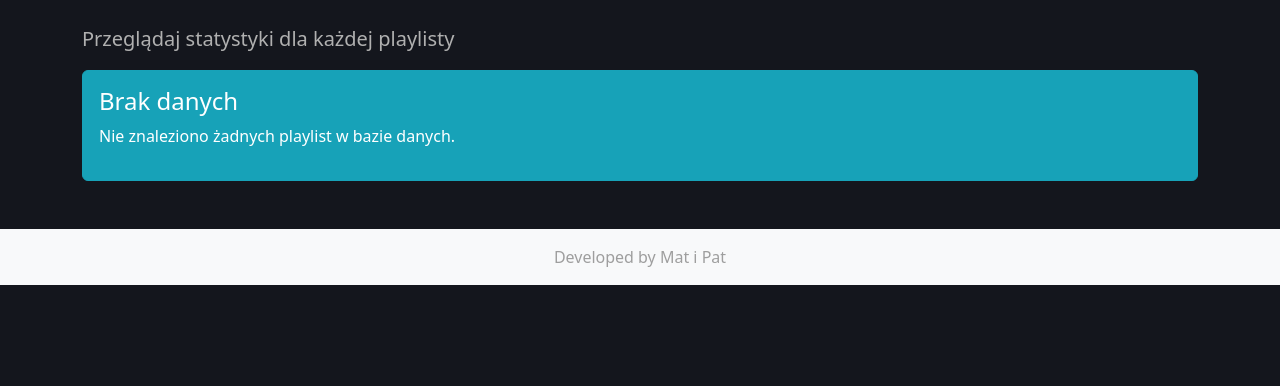
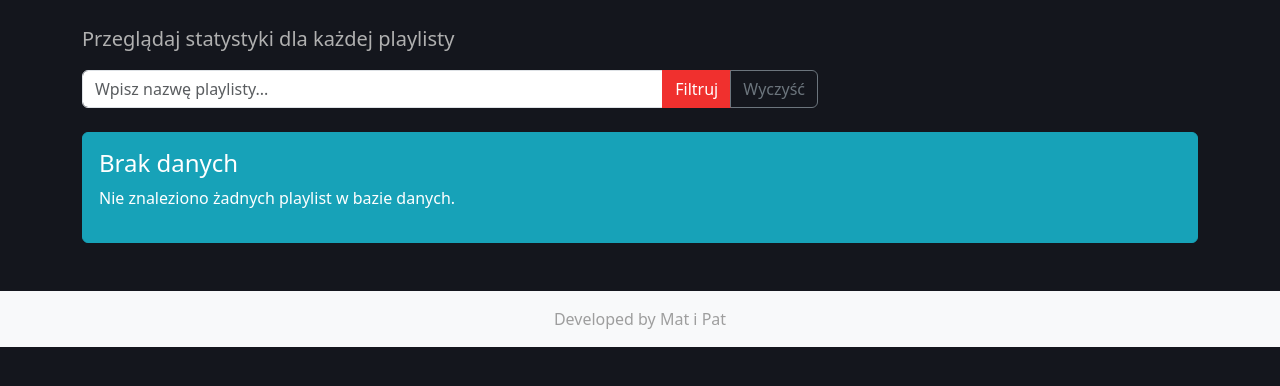
Before and after one commit to mwisniewski1991/zero_stats, a Flask app: page /playlists/ in a window 1280 px wide. Shown: the part 62-448 px from the top of the page. Run offline with Flask 3, Linux system fonts and the light colour scheme; data that the repository does not hold is empty; some libraries are stand-ins or nearby versions.

Commit message:
Add filter for playlists

```diff
--- /dev/null
+++ b/app/website/app/blueprints/playlists/static/css/playlists.css
@@ -0,0 +1,16 @@
+.btn-custom-filter {
+    background-color: #f0302e;
+    border-color: #f0302e;
+    color: white;
+}
+.btn-custom-filter:hover {
+    background-color: #d02826;
+    border-color: #d02826;
+    color: white;
+}
+.btn-custom-filter:focus, .btn-custom-filter:active {
+    background-color: #d02826;
+    border-color: #d02826;
+    color: white;
+    box-shadow: 0 0 0 0.2rem rgba(240, 48, 46, 0.25);
+}
--- a/app/website/app/blueprints/playlists/templates/playlists.html
+++ b/app/website/app/blueprints/playlists/templates/playlists.html
@@ -2,10 +2,26 @@
 
 {% block title %}Playlisty - YouTube Statistics{% endblock %}
 
+{% block extra_head %}
+<link rel="stylesheet" href="{{ url_for('playlists.static', filename='css/playlists.css') }}">
+{% endblock %}
+
 {% block content %}
+
 <div class="row">
     <div class="col-12">
         <p class="lead">Przeglądaj statystyki dla każdej playlisty</p>
+    </div>
+</div>
+
+<!-- Filtr playlist -->
+<div class="row mb-4">
+    <div class="col-md-8">
+        <div class="input-group">
+            <input type="text" class="form-control" id="playlistFilter" placeholder="Wpisz nazwę playlisty...">
+            <button class="btn btn-custom-filter" type="button" id="filterBtn">Filtruj</button>
+            <button class="btn btn-outline-secondary" type="button" id="clearBtn">Wyczyść</button>
+        </div>
     </div>
 </div>
 
@@ -16,8 +32,9 @@
 {% endif %}
 
 {% if playlists %}
+    <div id="playlistsContainer">
     {% for playlist_id, playlist in playlists.items() %}
-    <div class="card mb-4">
+    <div class="card mb-4 playlist-card" data-playlist-title="{{ playlist.title|lower }}">
         <div class="card-header">
             <h3 class="card-title mb-0">{{ playlist.title }}</h3>
         </div>
@@ -30,6 +47,48 @@
         </div>
     </div>
     {% endfor %}
+    </div>
+
+    <!-- JavaScript do filtrowania -->
+    <script>
+    document.addEventListener('DOMContentLoaded', function() {
+        const filterInput = document.getElementById('playlistFilter');
+        const filterBtn = document.getElementById('filterBtn');
+        const clearBtn = document.getElementById('clearBtn');
+        const playlistCards = document.querySelectorAll('.playlist-card');
+
+        function filterPlaylists() {
+            const searchTerm = filterInput.value.toLowerCase().trim();
+
+            playlistCards.forEach(card => {
+                const playlistTitle = card.getAttribute('data-playlist-title');
+                if (searchTerm === '' || playlistTitle.includes(searchTerm)) {
+                    card.style.display = 'block';
+                } else {
+                    card.style.display = 'none';
+                }
+            });
+        }
+
+        function clearFilter() {
+            filterInput.value = '';
+            playlistCards.forEach(card => {
+                card.style.display = 'block';
+            });
+        }
+
+        // Event listeners
+        filterBtn.addEventListener('click', filterPlaylists);
+        clearBtn.addEventListener('click', clearFilter);
+
+        // Filtrowanie po naciśnięciu Enter
+        filterInput.addEventListener('keypress', function(e) {
+            if (e.key === 'Enter') {
+                filterPlaylists();
+            }
+        });
+    });
+    </script>
 {% else %}
 <div class="alert alert-info" role="alert">
     <h4 class="alert-heading">Brak danych</h4>
```
